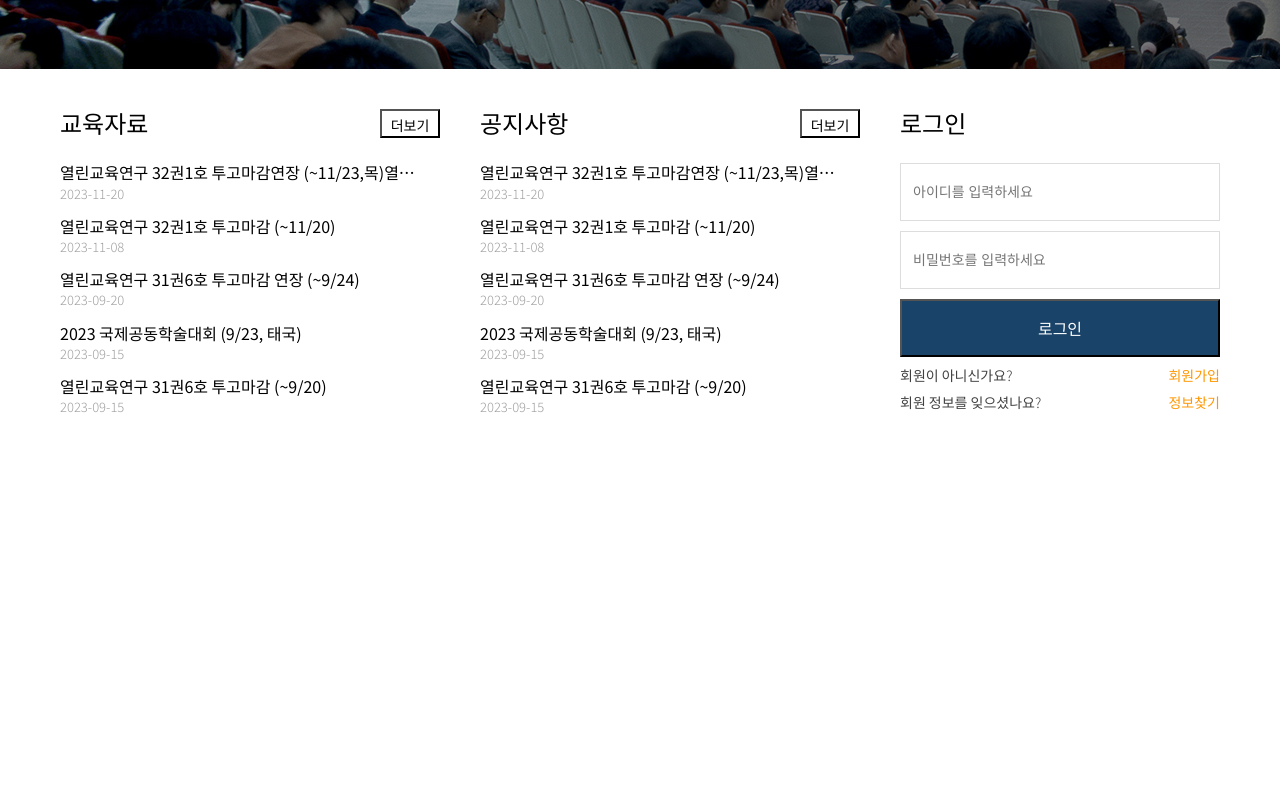
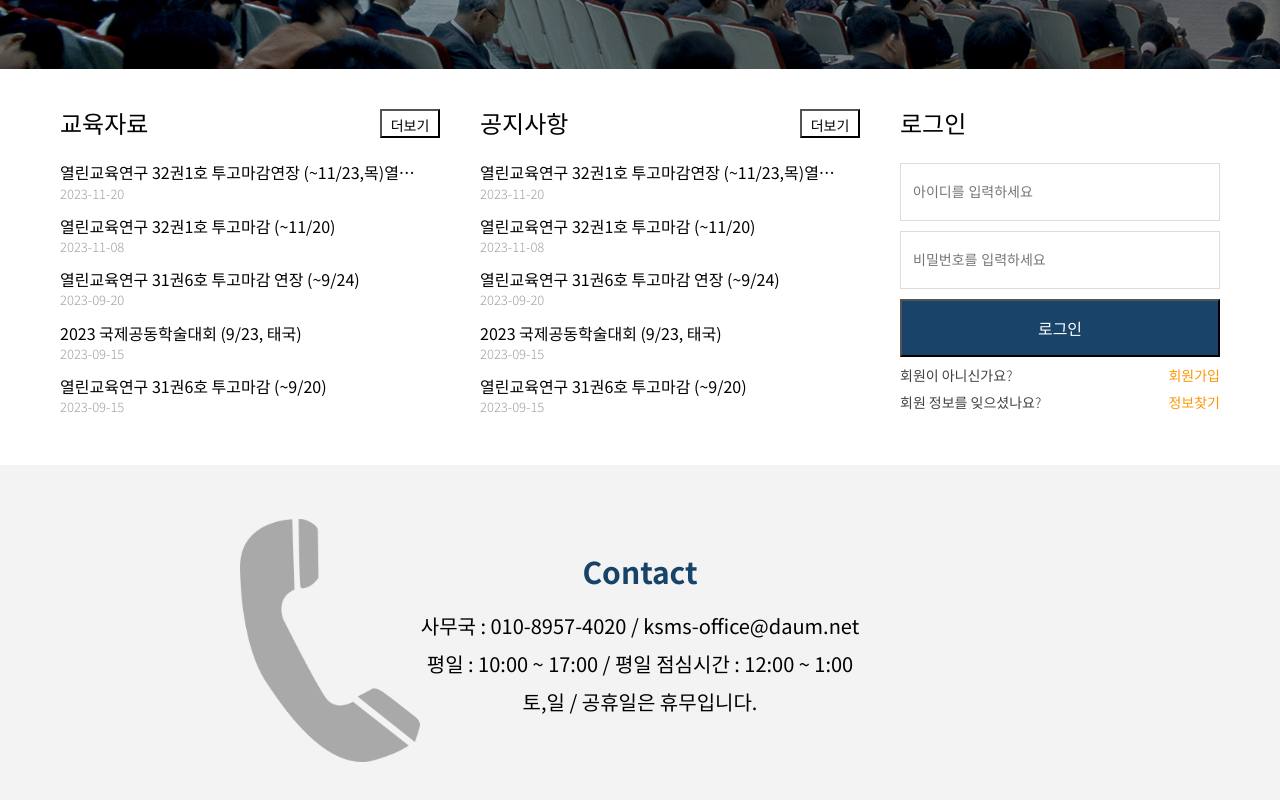
Before and after one commit to raquim47/Edu-Assoc, a React (Create React App) app: page / in a window 1280 px wide. Shown: the part 446-1246 px from the top of the page. Before the commit the page ends 901 px from the top, so only its background shows below. Built offline with nearby package versions, Linux system fonts and the light colour scheme.

Commit message:
Add : home-ContactSection

```diff
--- /dev/null
+++ b/src/components/ui/home/BoardsSection.jsx
@@ -0,0 +1,30 @@
+import styled from 'styled-components';
+import HomeBoard from './HomeBoard';
+import HomeLogin from './HomeLogin';
+
+const Wrapper = styled.section`
+  display: flex;
+  max-width: 1200px;
+  margin: 0 auto;
+  padding: 20px 0 30px;
+
+  & > :not(:last-child) {
+    width: 35%;
+  }
+
+  & > :last-child {
+    flex-grow: 1;
+  }
+`;
+
+const BoardsSection = () => {
+  return (
+    <Wrapper>
+      <HomeBoard title="교육자료" />
+      <HomeBoard title="공지사항" />
+      <HomeLogin />
+    </Wrapper>
+  );
+};
+
+export default BoardsSection;
--- /dev/null
+++ b/src/components/ui/home/ContactSection.jsx
@@ -0,0 +1,59 @@
+import styled from 'styled-components';
+import contactBg from '../../../assets/contact-bg.png';
+
+const Wrapper = styled.section`
+  background-color: #f3f3f3;
+  margin-bottom: 300px;
+
+  .inner {
+    display: flex;
+    flex-direction: column;
+    justify-content: center;
+    align-items: center;
+    position: relative;
+    max-width: 1200px;
+    height: 350px;
+    margin: 0 auto;
+  }
+
+  .inner::before {
+    content: '';
+    position: absolute;
+    top: 0;
+    left: 0;
+    right: 0;
+    bottom: 0;
+    background-image: url(${contactBg});
+    background-repeat: no-repeat;
+    background-size: 180px;
+    background-position: left 200px center;
+    opacity: 0.3;
+    pointer-events: none;
+  }
+
+  h2 {
+    font-size: 30px;
+    color: #184368;
+    margin-bottom: 25px;
+  }
+
+  p {
+    font-size: 20px;
+    margin-bottom: 14px;
+  }
+`;
+
+const ContactSection = () => {
+  return (
+    <Wrapper>
+      <div className="inner">
+        <h2>Contact</h2>
+        <p>사무국 : 010-8957-4020 / ksms-office@daum.net</p>
+        <p>평일 : 10:00 ~ 17:00 / 평일 점심시간 : 12:00 ~ 1:00</p>
+        <p>토,일 / 공휴일은 휴무입니다.</p>
+      </div>
+    </Wrapper>
+  );
+};
+
+export default ContactSection;
--- a/src/pages/HomePage.jsx
+++ b/src/pages/HomePage.jsx
@@ -1,22 +1,6 @@
-import styled from 'styled-components';
 import bannerImage from '../assets/banner.jpeg';
-import HomeBoard from '../components/ui/home-boards/HomeBoard';
-import HomeLogin from '../components/ui/home-boards/HomeLogin';
-
-const HomeBoardSection = styled.section`
-  display: flex;
-  max-width: 1200px;
-  margin: 0 auto;
-  padding: 20px 0;
-
-  & > :not(:last-child) {
-    width: 35%;
-  }
-
-  & > :last-child {
-    flex-grow: 1;
-  }
-`;
+import BoardsSection from '../components/ui/home/BoardsSection';
+import ContactSection from '../components/ui/home/ContactSection';
 
 const HomePage = () => {
   return (
@@ -24,11 +8,8 @@ const HomePage = () => {
       <section>
         <img src={bannerImage} alt="banner" />
       </section>
-      <HomeBoardSection>
-        <HomeBoard title="교육자료" />
-        <HomeBoard title="공지사항" />
-        <HomeLogin />
-      </HomeBoardSection>
+      <BoardsSection/>
+      <ContactSection/>
     </>
   );
 };
```
Also changed, not shown: src/assets/contact-bg.png (added), src/components/ui/home/HomeBoard.jsx (renamed from src/components/ui/home-boards/HomeBoard.jsx), src/components/ui/home/HomeLogin.jsx (renamed from src/components/ui/home-boards/HomeLogin.jsx).
